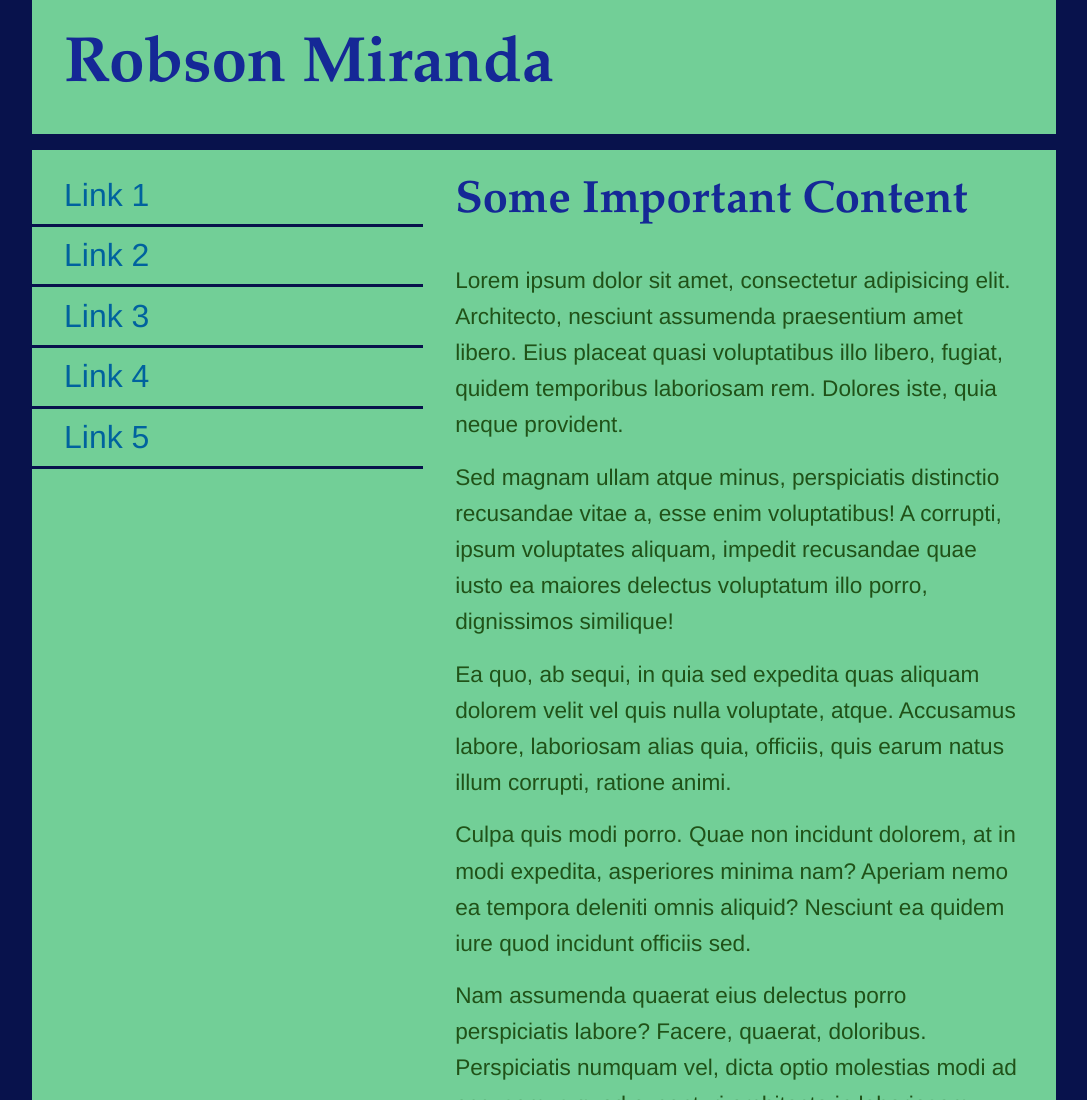
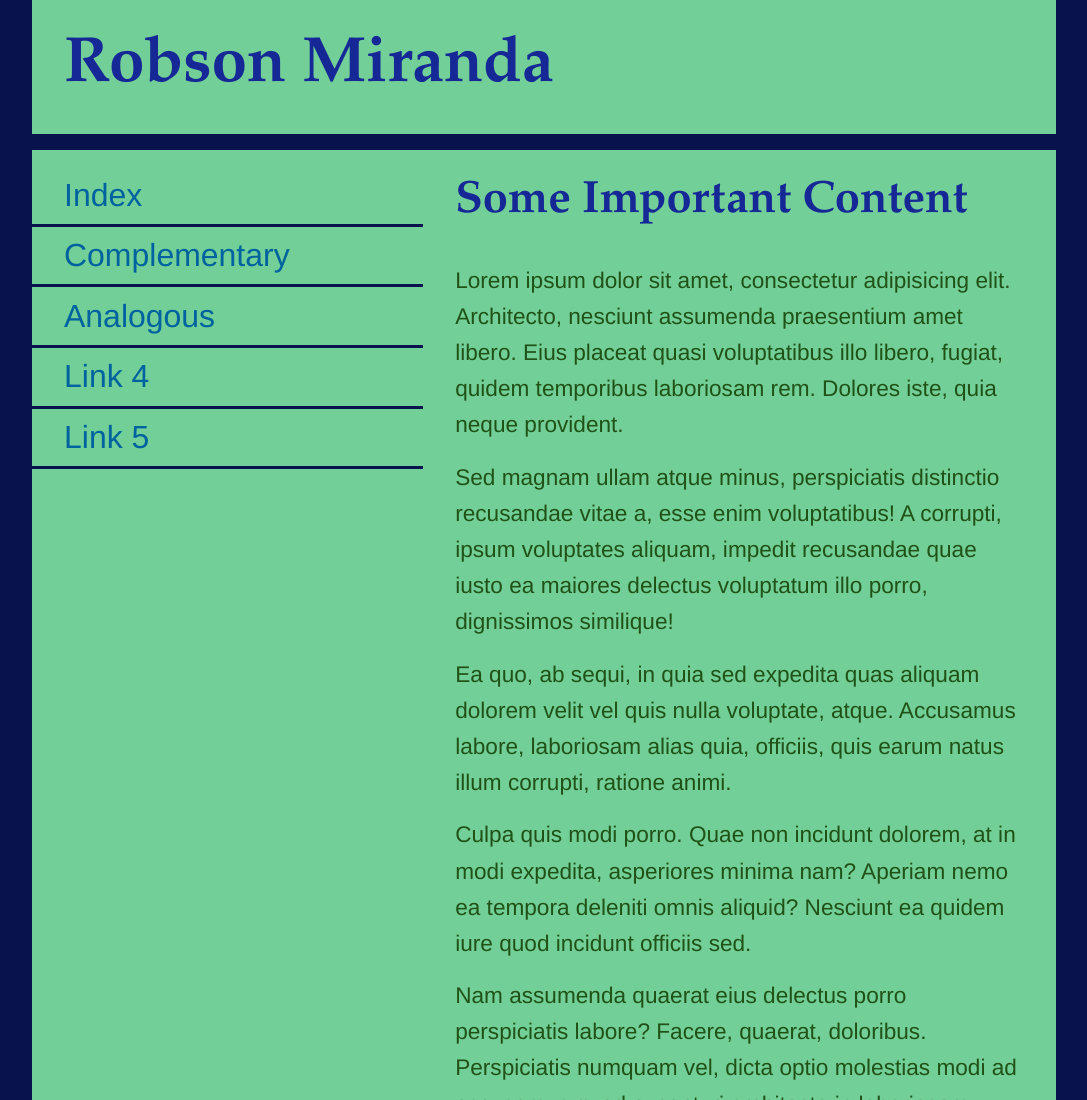
Before and after one commit to robsonscm/colours, a plain HTML site: page analogous.html in a window 1280 px wide. Shown: the top 1100 px of the page, without its empty margins (96-1183 px from the left). Drawn offline with Linux system fonts and the light colour scheme.

Commit message:
Link creation

```diff
--- a/analogous.html
+++ b/analogous.html
@@ -102,9 +102,9 @@
         </header>
         <nav>
             <ul>
-                <li><a href="#">Link 1</a></li>
-                <li><a href="#">Link 2</a></li>
-                <li><a href="#">Link 3</a></li>
+                <li><a href="index.html">Index</a></li>
+                <li><a href="complementary.html">Complementary</a></li>
+                <li><a href="analogous.html">Analogous</a></li>
                 <li><a href="#">Link 4</a></li>
                 <li><a href="#">Link 5</a></li>
             </ul>
```
Also changed, not shown: complementary.html (+3 -3 lines), index.html (+3 -3 lines).
